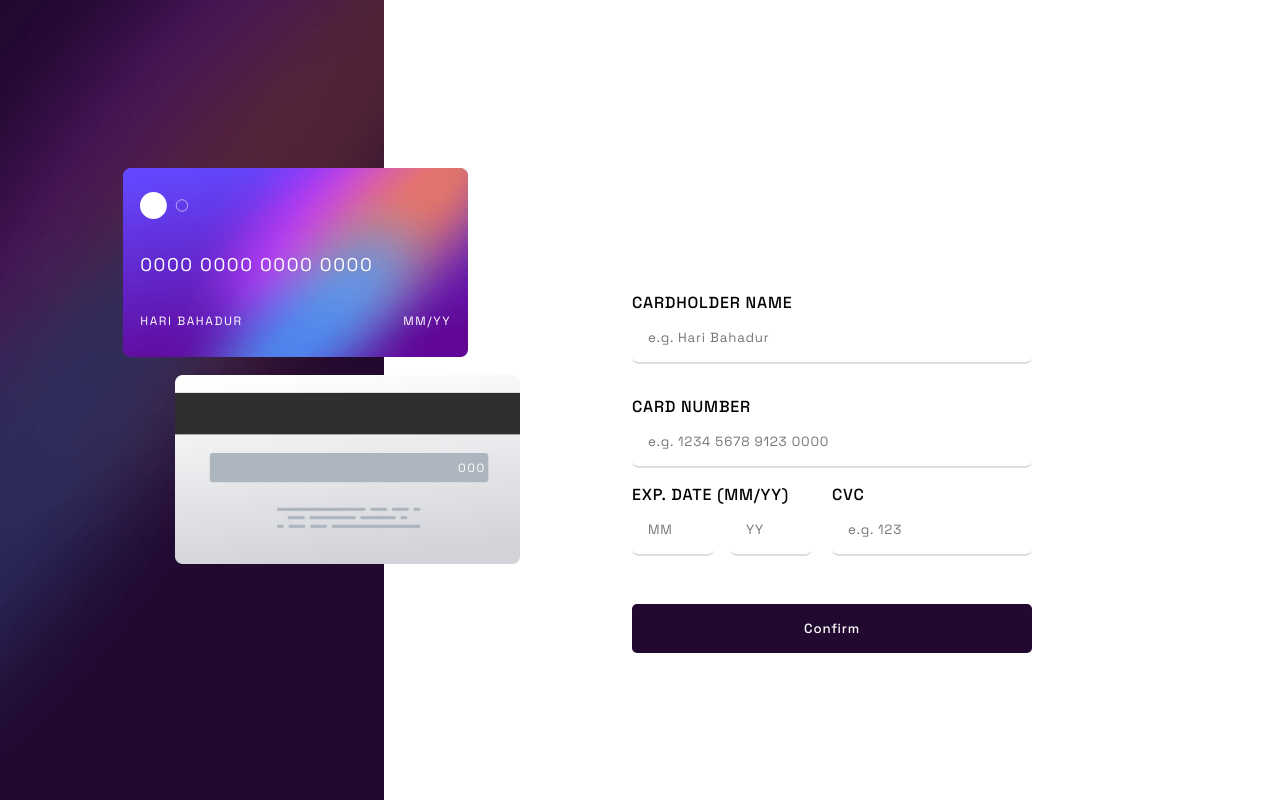
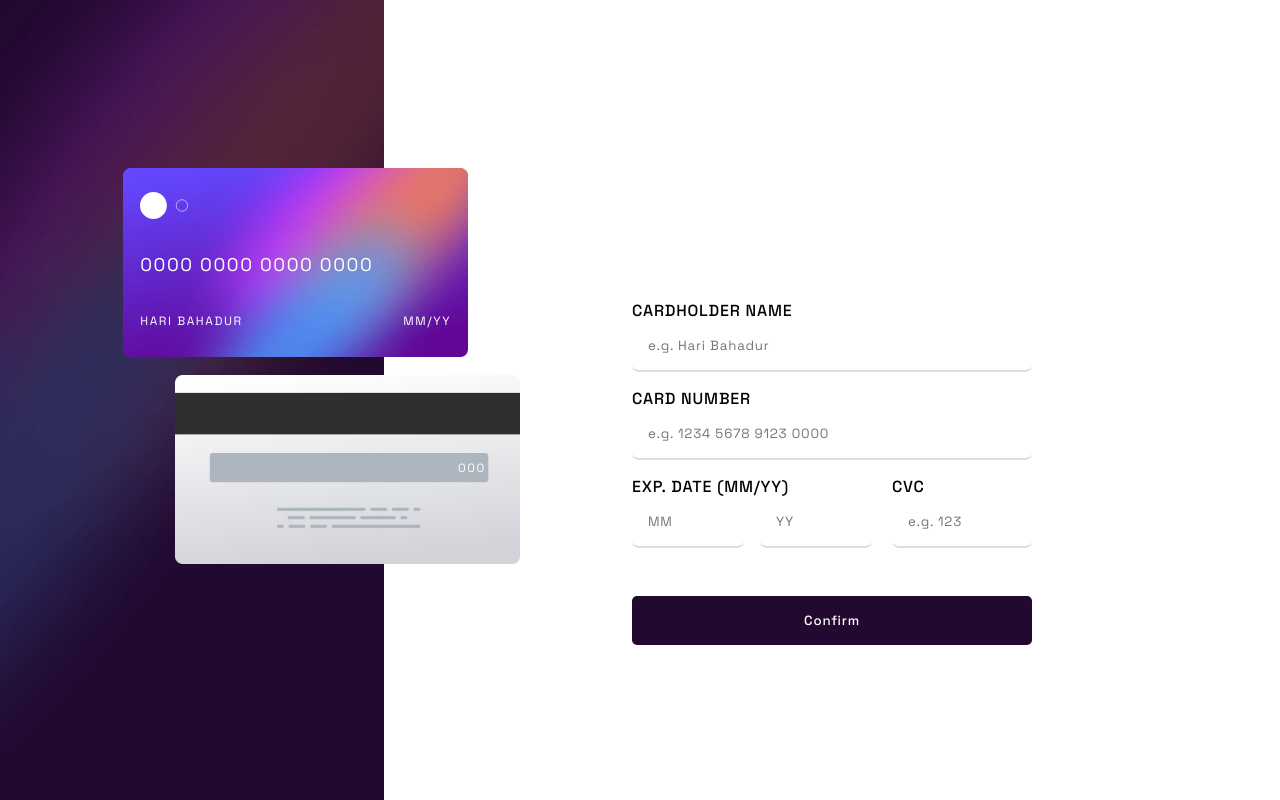
Before and after one commit to gcsandesh/interactive-card-details-form, a React (Create React App) app: page / in a window 1280 px wide. Built offline with nearby package versions, Linux system fonts and the light colour scheme.

Commit message:
added checking for errors on submit and completed the project

```diff
--- a/src/App.js
+++ b/src/App.js
@@ -3,7 +3,7 @@ import Hero from "./components/Hero";
 import Form from "./components/Form";
 import ContentAfterSubmit from "./components/ContentAfterSubmit.js";
 function App() {
-  const initialCard = {
+  const initialData = {
     cardHolderName: "Hari Bahadur",
     cardNumber: "0000 0000 0000 0000",
     expiryMonth: "MM",
@@ -11,10 +11,11 @@ function App() {
     cvc: "000",
   };
   const [isSubmitted, setIsSubmitted] = React.useState(false); //initially the form is not submitted
-  const [card, setCard] = React.useState(initialCard); //initialize card
-  // const [isValidForm, setIsValidForm] = React.useState(false);
-  //to handle change in form input
+  const [card, setCard] = React.useState(initialData); //initialize card
+  const [errorList, setErrorList] = React.useState({});
+
   function handleInputChange(event) {
+    //to handle change in form input
     const { name, value } = event.target;
     let newValue = value;
     setCard((prevCard) => {
@@ -28,12 +29,12 @@ function App() {
     });
   }
 
-  // for trimming input when max input limit is reached
   function handleMaxInput(event) {
+    // for trimming input when max input limit is reached
     event.target.value = event.target.value.slice(0, event.target.maxLength);
   }
-  //returns properly formatted card Number
   function formattedCardNumber(cardNum) {
+    //returns properly formatted card Number
     if (!cardNum) {
       return cardNum;
     }
@@ -54,41 +55,79 @@ function App() {
     )} ${cardNumDigits.slice(8, 12)} ${cardNumDigits.slice(12, 16)}`;
   } //end of function
 
-  //when form is submitted
   function handleSubmit(event) {
+    //when form is submitted
     event.preventDefault();
-    // checkForm(); //check for errors in form inputs
-    //submits the form if it is valid
-    //displays the errors if the form is not valid
-    // if (isValidForm) {
+    const receivedErrors = validateForm(card); //returns the object of errors and sets into errorList state
+    // console.log(receivedErrors);
+    if (Object.keys(receivedErrors).length) {
+      //if errors exist
+      // console.log("Errors received!");
+      setErrorList(receivedErrors);
+    } else {
+      //if no errors
+      // console.log("Successfully Submitted!");
       setIsSubmitted((prevIsSubmitted) => !prevIsSubmitted);
-      console.log("Successfully Submitted!");
-    // } else {
-      // console.log("Form Invalid"); //toggles submitted status
-    // }
+    }
   }
-  //to check input fields on form submit
-  // function checkForm(element) {
-    // element.classList.toggle("invalid");
-    // setIsValidForm(true);
-
-    // should know which form element has an error
-    // if "variable" has an error classlist.add("invalid") to that Form Element
-    //  element.value === "" ? element.classList.toggle("invalid")
-    //   const { cardHolderName, cardNumber, expiryMonth, expiryYear, cvc } = card;
-  // }
-
-  //when continue button is clicked after form submission
-  //page is reset
-  function resetPage() {
-    console.log("continue");
-    setIsSubmitted((prevIsSubmitted) => !prevIsSubmitted); //toggles submitted status
-    resetCard(); //resets the card
+  function validateForm(inputData) {
+    //to check input fields on form submit
+    //and return an object containing respective errors
+    const errors = {}; //
+    //for checking if card holder's name contains a number
+    const regExCheckNum = /\d/;
+    //getting current date to check if card is already expired
+    const date = new Date();
+    let currentYear = date.getFullYear().toString();
+    currentYear = currentYear[2] + currentYear[3];
+    if (
+      !inputData.cardHolderName ||
+      inputData.cardHolderName === initialData.cardHolderName
+    ) {
+      //if empty name or default name
+      errors.cardHolderName = "Cannot be blank";
+    } else if (regExCheckNum.test(inputData.cardHolderName)) {
+      //if name exists but contains number
+      errors.cardHolderName = "Wrong format, text only";
+    }
+    if (
+      !inputData.cardNumber ||
+      inputData.cardNumber === initialData.cardNumber
+    ) {
+      //if empty card Number or default card number
+      errors.cardNumber = "Cannot be blank";
+    } else if (inputData.cardNumber.length < 16) {
+      errors.cardNumber = "Card number must contain 16 digits";
+    }
+    if (!inputData.expiryMonth || !inputData.expiryYear) {
+      // if expiryMonth or expiryYear are empty
+      errors.expiryDate = "Cannot be blank";
+    } else if (
+      inputData.expiryMonth === initialData.expiryMonth ||
+      inputData.expiryYear === initialData.expiryYear
+    ) {
+      //if expiryMonth or expiryYear are not empty but default
+      errors.expiryDate = "Cannot be blank";
+    } else if (inputData.expiryMonth < 1 || inputData.expiryMonth > 12) {
+      errors.expiryDate = "Month must be between 1 and 12";
+    } else if (inputData.expiryYear < currentYear) {
+      errors.expiryDate = "Card is already expired";
+    }
+    if (!inputData.cvc || inputData.cvc === initialData.cvc) {
+      //if CVC field is empty or has default value
+      errors.cvc = "Cannot be blank";
+    }
+    // console.log(errors);
+    return errors;
   }
 
-  //resets the card
-  function resetCard() {
-    setCard(initialCard);
+  function resetPage() {
+    //when 'continue' button is clicked after form submission
+    //page is reset
+    // console.log("Continue");
+    setIsSubmitted((prevIsSubmitted) => !prevIsSubmitted); //toggles submitted status
+    setCard(initialData); //clears the form and displays default card
+    setErrorList({}); //clears the error list
   }
   return (
     <main className="main flex--col">
@@ -97,6 +136,7 @@ function App() {
       {!isSubmitted && (
         <Form
           formData={card}
+          errorList={errorList}
           handleSubmit={handleSubmit}
           handleInputChange={handleInputChange}
           handleMaxInput={handleMaxInput}
--- a/src/components/Form.js
+++ b/src/components/Form.js
@@ -3,7 +3,7 @@ import "../styles/form.css";
 export default function Form(props) {
   return (
     <div className="form--container container">
-      <form className="flex--col" onSubmit={props.handleSubmit}>
+      <form className="flex--col form" onSubmit={props.handleSubmit}>
         {/* CARD HOLDER NAME INPUT */}
         <div className="formItem flex--col">
           <label className="formItem__label" htmlFor="cardHolderName">
@@ -17,10 +17,8 @@ export default function Form(props) {
             placeholder="e.g. Hari Bahadur"
             maxLength={32}
             onInput={props.handleMaxInput}
-            // value={props.formData.cardHolderName}
-            required
           />
-          <span className="error--msg">Wrong format, text only</span>
+        <span className="error--msg">{props.errorList.cardHolderName}</span>
         </div>
         {/* CARD NUMBER INPUT */}
         <div className="formItem flex--col">
@@ -34,53 +32,44 @@ export default function Form(props) {
             onChange={props.handleInputChange}
             maxLength="16"
             onInput={props.handleMaxInput}
-            // value={props.formData.cardNumber}
             placeholder="e.g. 1234 5678 9123 0000"
-            required
           />
-          {/* <span className="error--msg">Wrong format, numbers only</span> */}
+        <p className="error--msg">{props.errorList.cardNumber}</p>
         </div>
         {/* end of card number input */}
         {/* EXPIRY DATE & CVC NUMBER INPUT */}
-        <div className="expiryDate__cvc formItem flex--row">
-          <div className="expiryDate__container flex--col">
+        <div className="expiryDate__cvc flex--row">
+          <div className="expiryDate__container flex--col formItem">
             <label className="formItem__label" htmlFor="expiryDate">
               Exp. Date (MM/YY)
             </label>
             {/* EXPIRY MONTH INPUT */}
-            <span className="flex--row expiryDate__input--container">
+            <div className="flex--row expiryDate__input--container">
               <input
                 className="formItem__input expiryDate"
                 type="number"
-                min="1"
-                max="12"
                 name="expiryMonth"
                 placeholder="MM"
                 onChange={props.handleInputChange}
                 maxLength={2}
                 onInput={props.handleMaxInput}
                 // value={props.formData.expiryMonth}
-                required
               />
               {/* EXPIRY YEAR INPUT */}
               <input
                 className="formItem__input expiryDate"
                 type="number"
                 name="expiryYear"
-                min="00"
-                max="99"
                 placeholder="YY"
                 onChange={props.handleInputChange}
                 maxLength={2}
                 onInput={props.handleMaxInput}
-                // value={props.formData.expiryYear}
-                required
               />
-            </span>
-            <span className="error--msg">Can't be blank</span>
+            </div>
+            <p className="error--msg">{props.errorList.expiryDate}</p>
           </div>
           {/* CVC NUMBER INPUT */}
-          <div className="flex--col cvc__input--container">
+          <div className="flex--col cvc__input--container formItem">
             <label className="formItem__label" htmlFor="cvc">
               CVC
             </label>
@@ -94,10 +83,8 @@ export default function Form(props) {
               onChange={props.handleInputChange}
               maxLength={3}
               onInput={props.handleMaxInput}
-              // value={props.formData.cvc}
-              required
             />
-            <span className="error--msg">Can't be blank</span>
+            <p className="error--msg">{props.errorList.cvc}</p>
           </div>
         </div>
         {/* END OF INPUTS */}
--- a/src/styles/form.css
+++ b/src/styles/form.css
@@ -3,9 +3,13 @@
   padding-top: 25vmin;
   padding-bottom: 2.5rem;
 }
-  .formItem+.formItem{
-    margin-top: 1rem;
+
+.form {
+  justify-content: space-between;
+  gap: 1rem;
+  /*this maintains the gap between the rows in the form*/
 }
+
 .formItem__label {
   text-transform: uppercase;
   font-weight: 500;
@@ -25,22 +29,17 @@
 
 /* for month and year fields */
 .expiryDate__cvc {
-    align-items: flex-end;
   justify-content: space-between;
+  width: 100%;
 }
 
 .expiryDate__container {
-    align-items: space-between;
-    width: 45%;
+  width: 60%;
 }
 
 .expiryDate__input--container {
   justify-content: space-between;
-    width: 100%;
-  }
-
-  .expiryDate+.expiryDate {
-    margin-left: 1rem;
+  gap: 1rem;
 }
 
 .expiryDate {
@@ -48,9 +47,7 @@
 }
 
 .cvc__input--container {
-    align-items: space-between;
-    width: 50%;
-    height: 100%;
+  width: 35%;
 }
 
 .cvc__input {
@@ -71,20 +68,9 @@
   width: 100%;
 }
 
-.error--msg{
-    opacity: 0;
+.error--msg {
   color: var(--red);
   font-size: 0.75rem;
-    /* margin-bottom: 1rem; */
+  margin: 0;
   transition: opacity 150ms ease-in-out;
 }
-/* when formItem__input is focused and invalid, the error messages are shown */
-.formItem__input:focus:invalid + .error--msg{
-    opacity: 1;
-}
-.formItem__input:focus:valid {
-  border-color: green;
-}
-.formItem__input:focus:invalid {
-  border-color: var(--red);
-}
```
Lines whose indentation alone changed are shown as unchanged.
